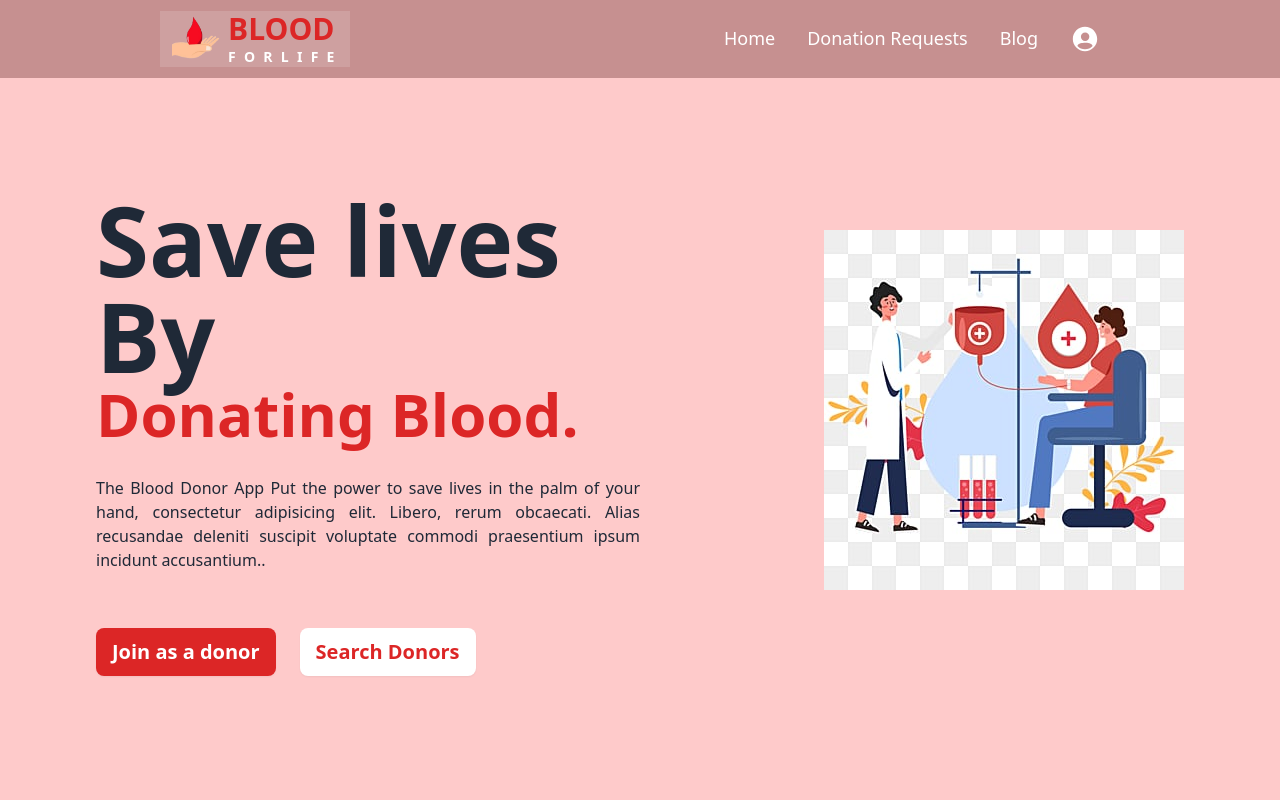
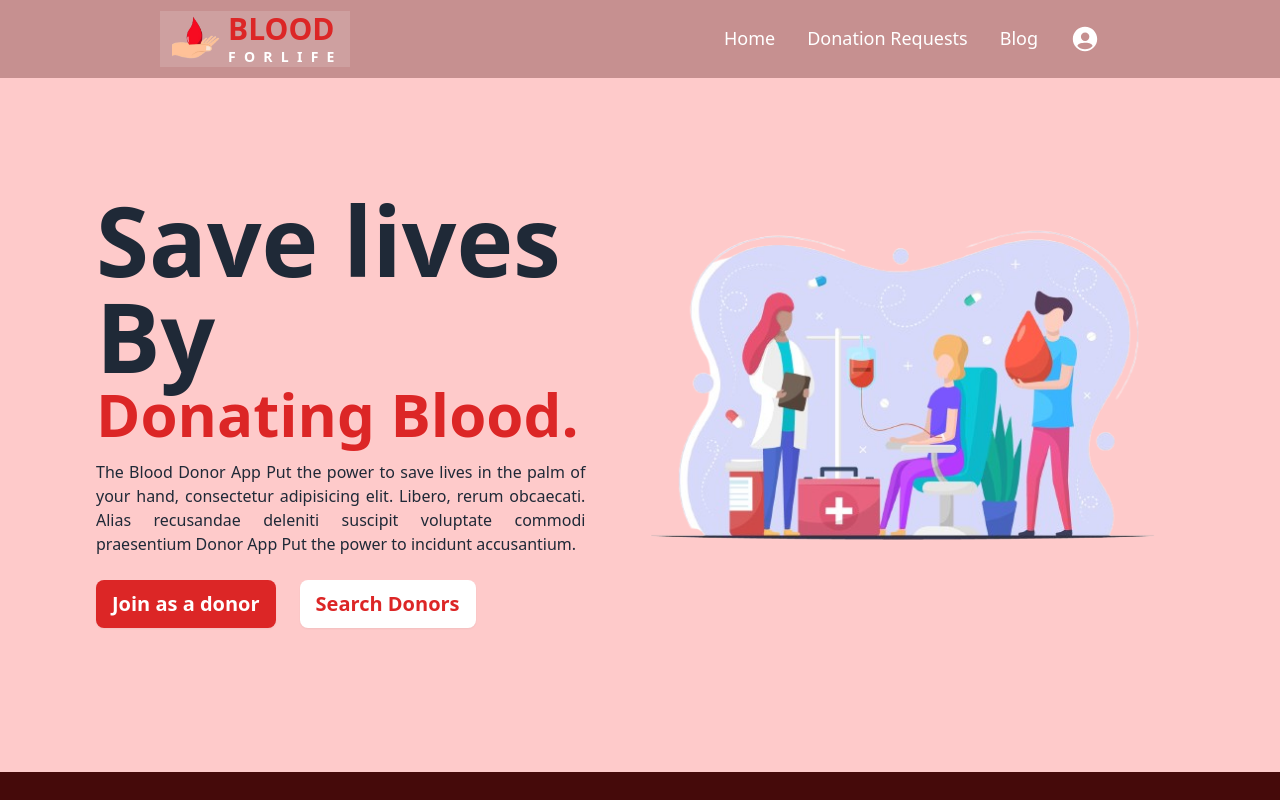
Before and after one commit to MdFoysal2024/assignment-12-client-side, a React (Vite) app: page / in a window 1280 px wide. Shown: the top 800 px of the page. Built offline with nearby package versions, Linux system fonts and the light colour scheme.

Commit message:
Banner Section Added to the project

```diff
--- a/src/pages/Home/Banner/Banner.jsx
+++ b/src/pages/Home/Banner/Banner.jsx
@@ -1,5 +1,5 @@
 import React from 'react';
-import banner_img from '../../../assets/banner-img.jpg'
+import banner_img from '../../../assets/banner-img.png'
 const Banner = () => {
     return (
         <div className="bg-red-200 md:p-24">
@@ -8,16 +8,16 @@ const Banner = () => {
                 <div className="md:w-1/2 px-24 md:px-0 text-center flex flex-col items-center md:items-start md:text-left pt-12 ">
                     <h1 className=" text-5xl md:text-6xl lg:text-8xl font-bold">Save lives By </h1>
                     <h3><span className="text-3xl md:text-4xl lg:text-6xl text-red-600 font-bold">Donating Blood.</span></h3>
-                    <p className="my-8  text-justify">
-                        The Blood Donor App Put the power to save lives in the palm of your hand, consectetur adipisicing elit. Libero, rerum obcaecati. Alias recusandae  deleniti suscipit voluptate commodi praesentium ipsum incidunt accusantium..
+                    <p className="my-4  text-justify">
+                        The Blood Donor App Put the power to save lives in the palm of your hand, consectetur adipisicing elit. Libero, rerum obcaecati. Alias recusandae  deleniti suscipit voluptate commodi praesentium Donor App Put the power to incidunt accusantium.
                     </p>
-                    <div className="flex gap-6 mt-6">
+                    <div className="flex gap-6 mt-2">
                         <button className="btn border-none text-xl text-white  hover:bg-red-800 bg-red-600">Join as a donor</button>
                         <button className="btn border-none text-xl text-red-600  hover:text-white hover:bg-red-800 bg-white">Search Donors</button>
                     </div>
                 </div>
-                <div>
-                    <img src={banner_img} alt="" />
+                <div >
+                    <img className='scale-110' src={banner_img} alt="" />
                 </div>
             </div>
         </div>
```
Also changed, not shown: src/assets/banner-img.jpg (deleted), src/assets/banner-img.png (added).
